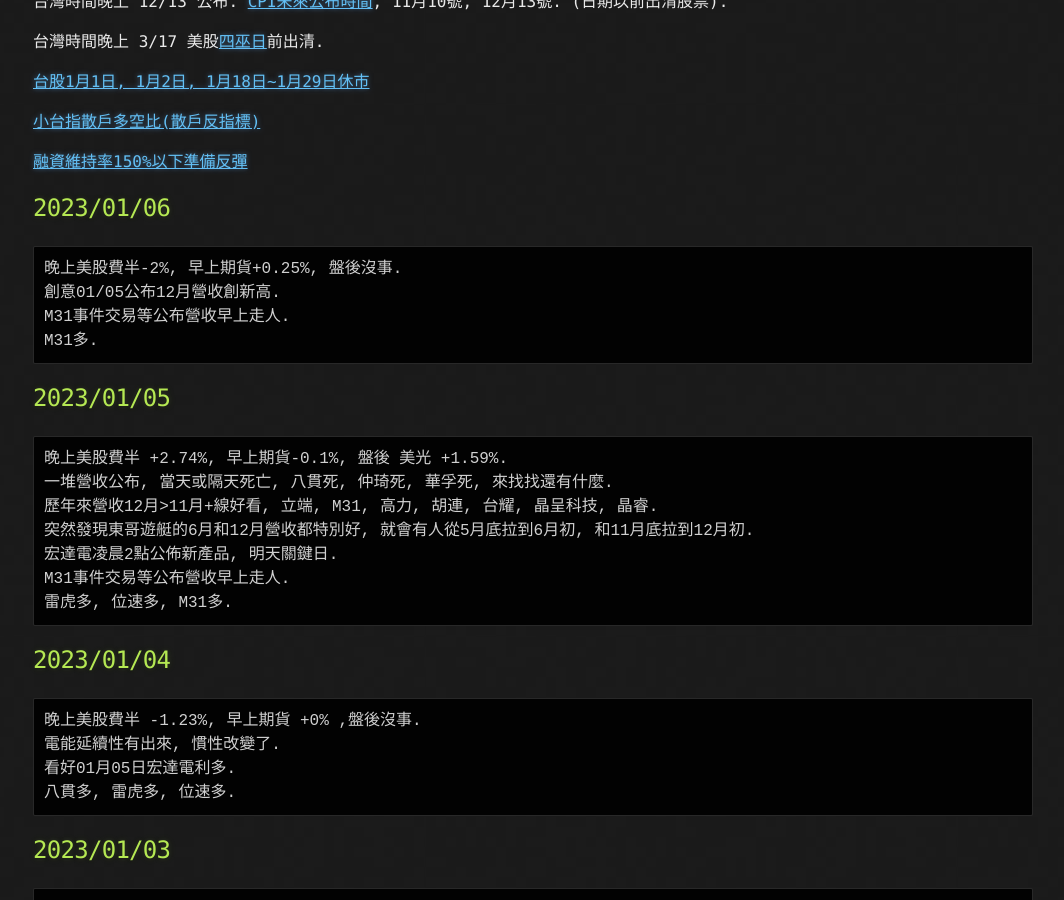
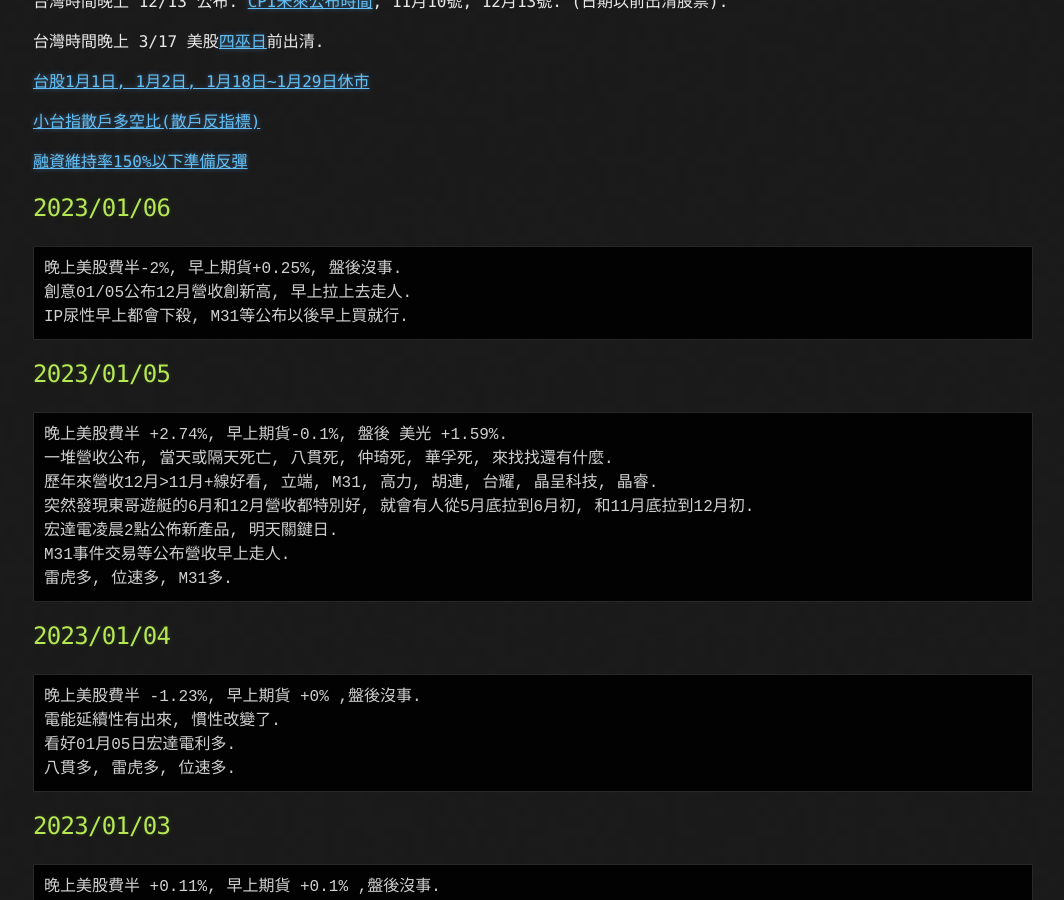
Before and after one commit to lepg5487/Stock_God, a Jekyll site: the page built from index.md, in a window 1280 px wide and 900 px high, scrolled down 428 px. Shown: the whole window, without its empty margins (107-1171 px from the left). Built offline with Jekyll 4.4.1, drawn with Linux system fonts in a browser that asks for light colours; our own code applies the rules of GitHub Pages for plain Markdown files.

Commit message:
Update index.md

````diff
--- a/index.md
+++ b/index.md
@@ -23,9 +23,8 @@
 ## 2023/01/06
 ```
 晚上美股費半-2%, 早上期貨+0.25%, 盤後沒事.
-創意01/05公布12月營收創新高.
-M31事件交易等公布營收早上走人.
-M31多.
+創意01/05公布12月營收創新高, 早上拉上去走人.
+IP尿性早上都會下殺, M31等公布以後早上買就行.
 ```
 
 ## 2023/01/05
````
